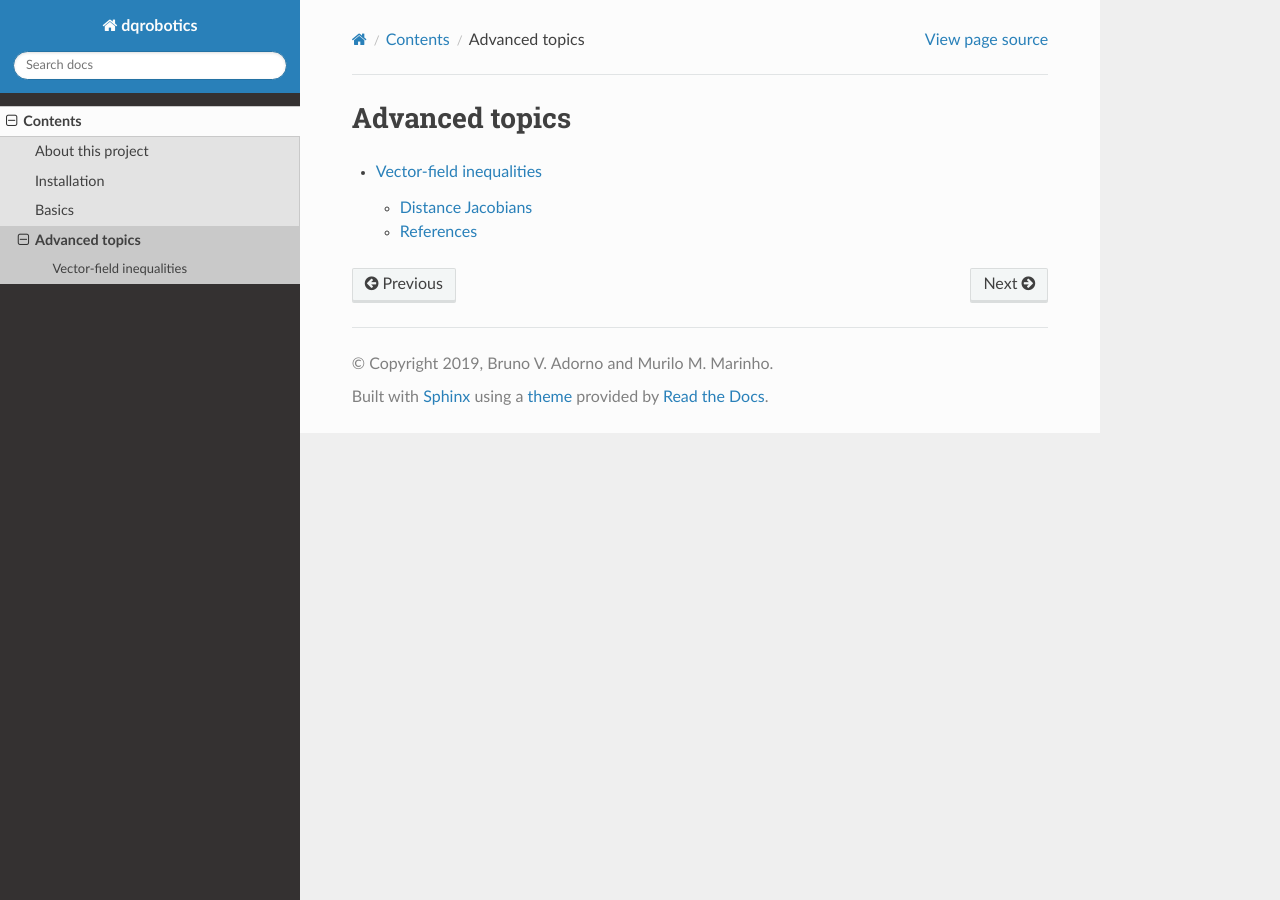
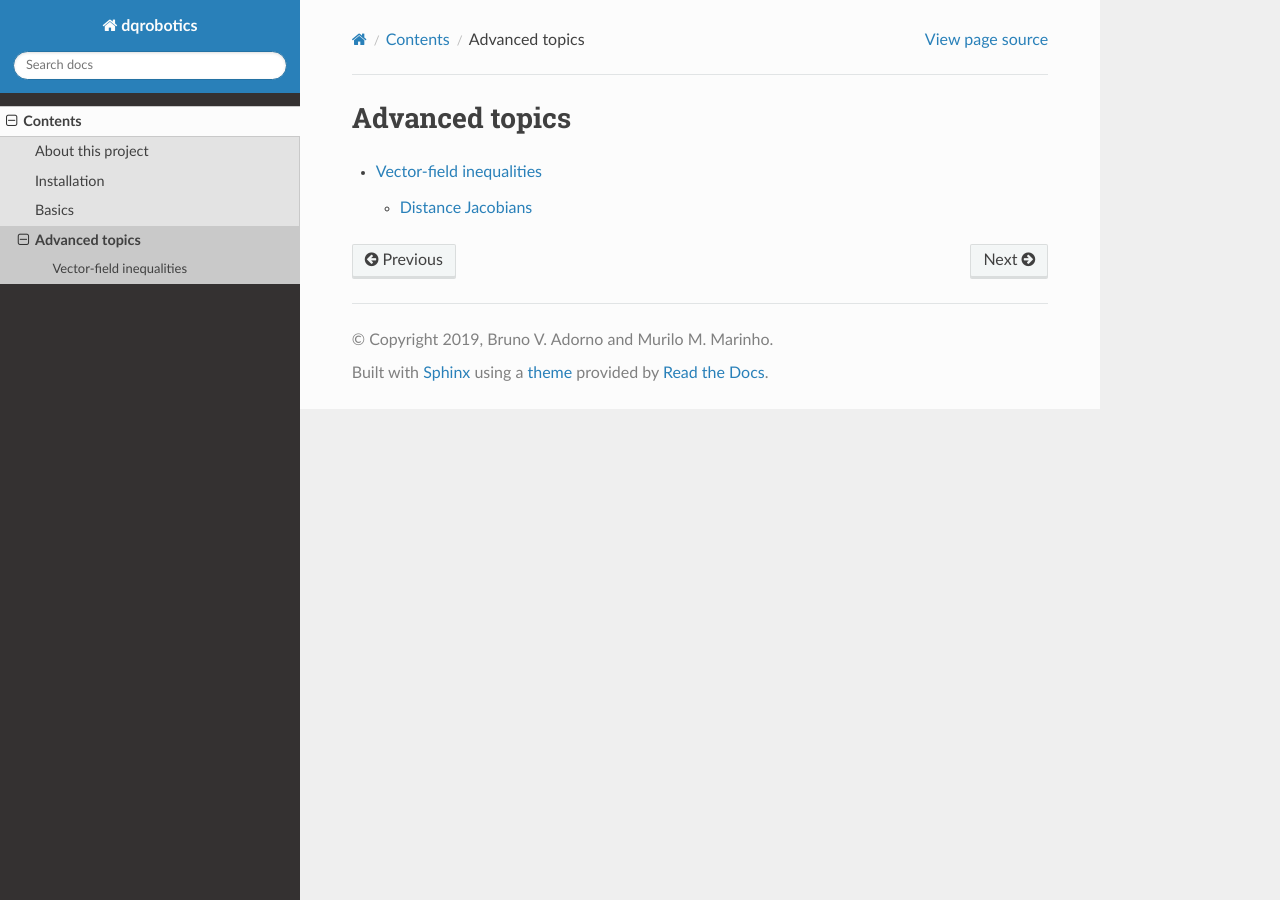
Before and after one commit to dqrobotics/dqrobotics.github.io, a Sphinx documentation site: the page built from docs/advanced.rst, in a window 1280 px wide. Built offline with Sphinx 7.4.7 and the Read the Docs theme 2.0.0, drawn with Linux system fonts in a browser that asks for light colours; pages that are not in the unit, such as notebooks, are missing from menus.

Commit message:
Update vfi.rst

```diff
--- a/docs/advanced/vfi.rst
+++ b/docs/advanced/vfi.rst
@@ -56,9 +56,3 @@ The Jacobian relating the joint velocities with the derivative of the squared-di
 .. code:: python
 
    result = DQ_Kinematics.point_to_point_distance_jacobian(translation_jacobian, robot_point, workspace_point)
-
-
-References
-==========
-
-.. bibliography:: references.bib
```
